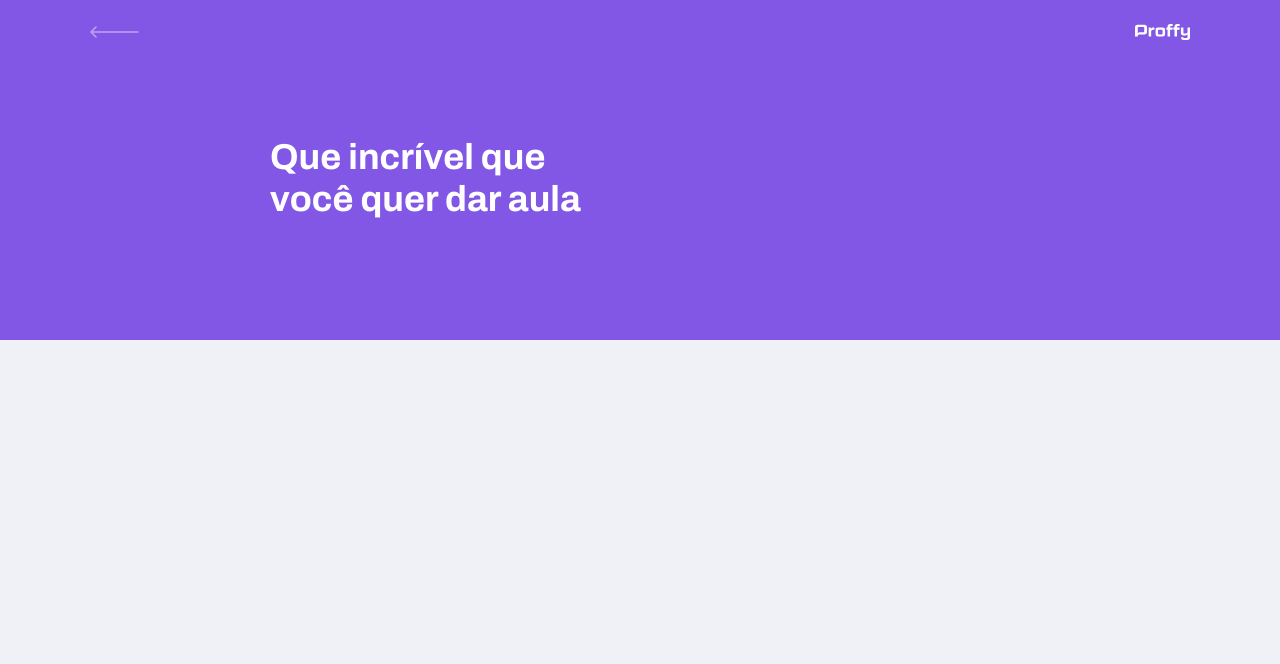
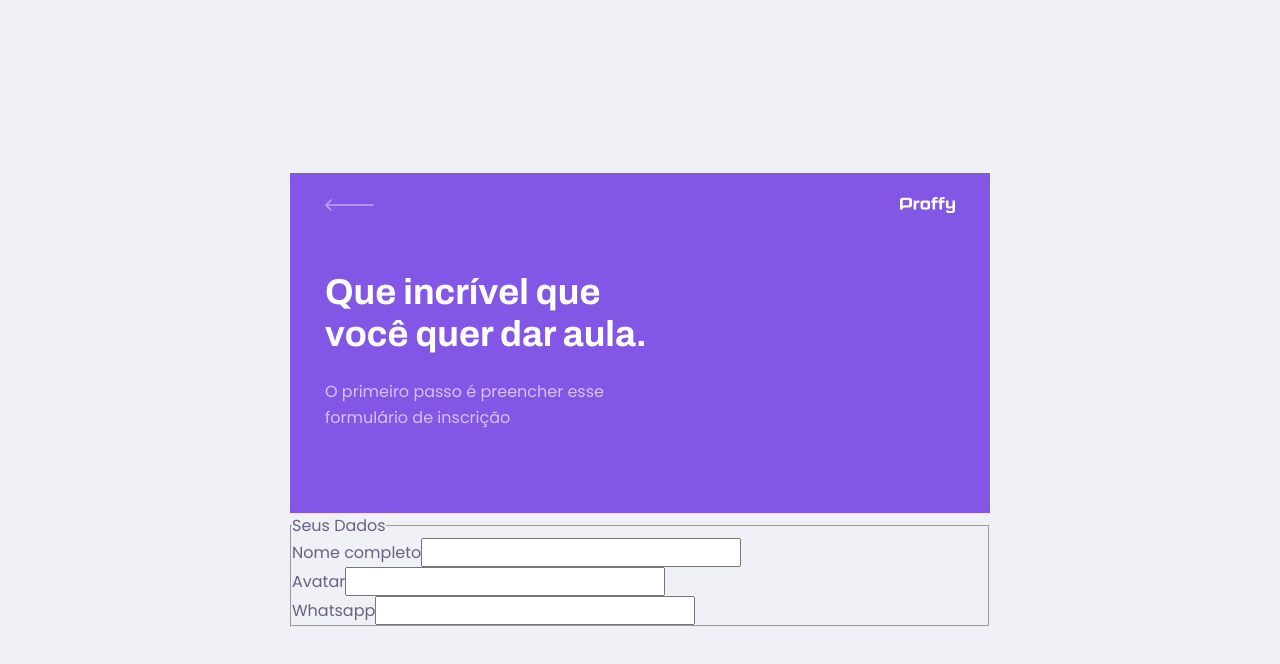
Before and after one commit to VieiraVitor/nlw-proffy, a React (Create React App) app in the folder web/: page /give-classes in a window 1280 px wide. Shown: the top 664 px of the page. Built offline with nearby package versions, Linux system fonts and the light colour scheme.

Commit message:
feat: adiciona formulario de dados pessoais para o professor

```diff
--- a/web/src/components/pageHeader/index.tsx
+++ b/web/src/components/pageHeader/index.tsx
@@ -9,6 +9,7 @@
 
 interface PageHeaderProps {
     title: string;
+    description?: string; //<?> = opcional
 }
 
 const PageHeader: React.FunctionComponent<PageHeaderProps> = (props) => {
@@ -23,6 +24,7 @@
 
             <div className="header-content">
                 <strong>{props.title}</strong>
+                { props.description && <p>{props.description}</p> }
 
                 {props.children}
             </div>
--- a/web/src/components/pageHeader/style.css
+++ b/web/src/components/pageHeader/style.css
@@ -40,6 +40,14 @@
     color: var(--color-title-in-primary);
 }
 
+.page-header .header-content p {
+    max-width: 30rem;
+    font-size: 1.6rem;
+    line-height: 2.6rem;
+    color: var(--color-text-in-primary);
+    margin-top: 2.4rem;
+}
+
 @media (min-width: 700px) {
     .page-header {
         height: 340px;
--- a/web/src/pages/TeacherForm/index.tsx
+++ b/web/src/pages/TeacherForm/index.tsx
@@ -3,8 +3,32 @@
 
 function TeacherForm() {
     return (
-        <div id="page-teacher-list" className="container">
-            <PageHeader title="Que incrível que você quer dar aula" />
+        <div id="page-teacher-form" className="container">
+            <PageHeader
+                title="Que incrível que você quer dar aula."
+                description="O primeiro passo é preencher esse formulário de inscrição"
+            />
+
+            <main>
+                <fieldset>
+                    <legend>Seus Dados</legend>
+
+                    <div className="input-block">
+                        <label htmlFor="name">Nome completo</label>
+                        <input type="text" id="name" />
+                    </div>
+
+                    <div className="input-block">
+                        <label htmlFor="avatar">Avatar</label>
+                        <input type="text" id="avatar" />
+                    </div>
+
+                    <div className="input-block">
+                        <label htmlFor="whatsapp">Whatsapp</label>
+                        <input type="text" id="whatsapp" />
+                    </div>
+                </fieldset>
+            </main>
         </div>
     )
 }
```
